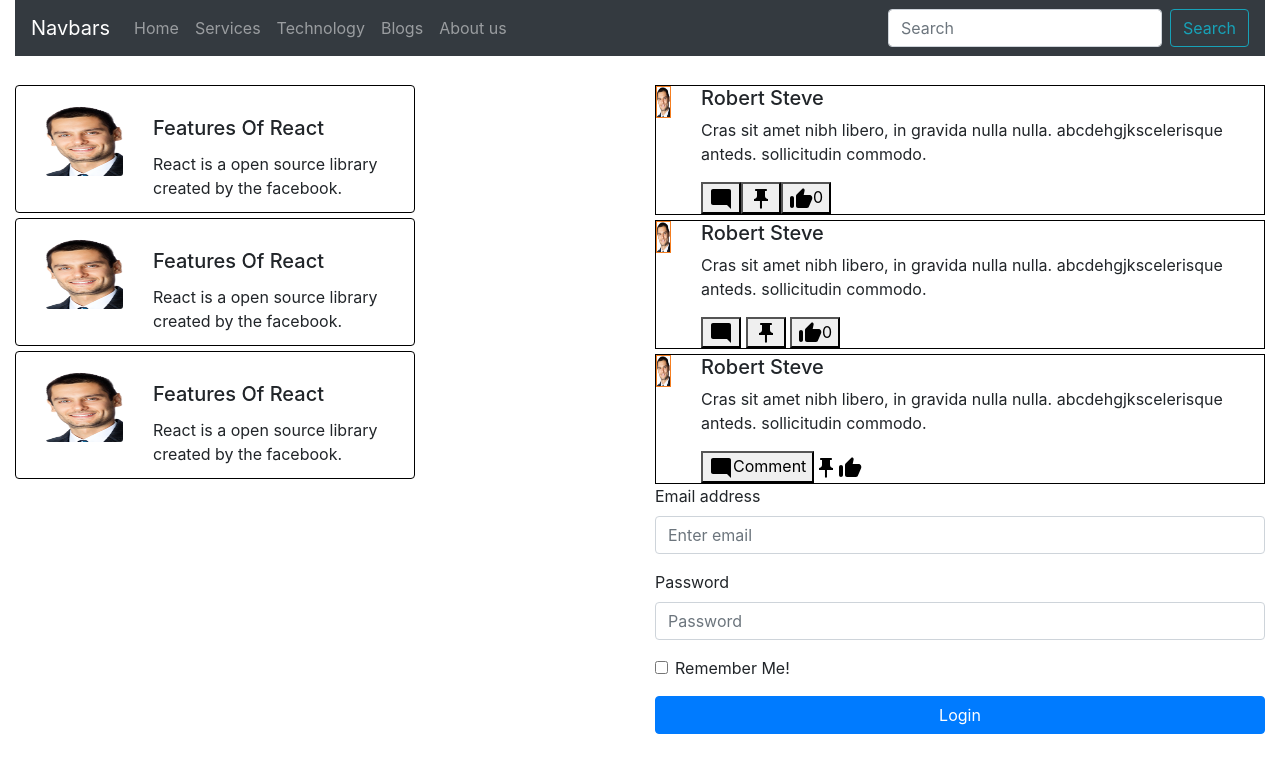
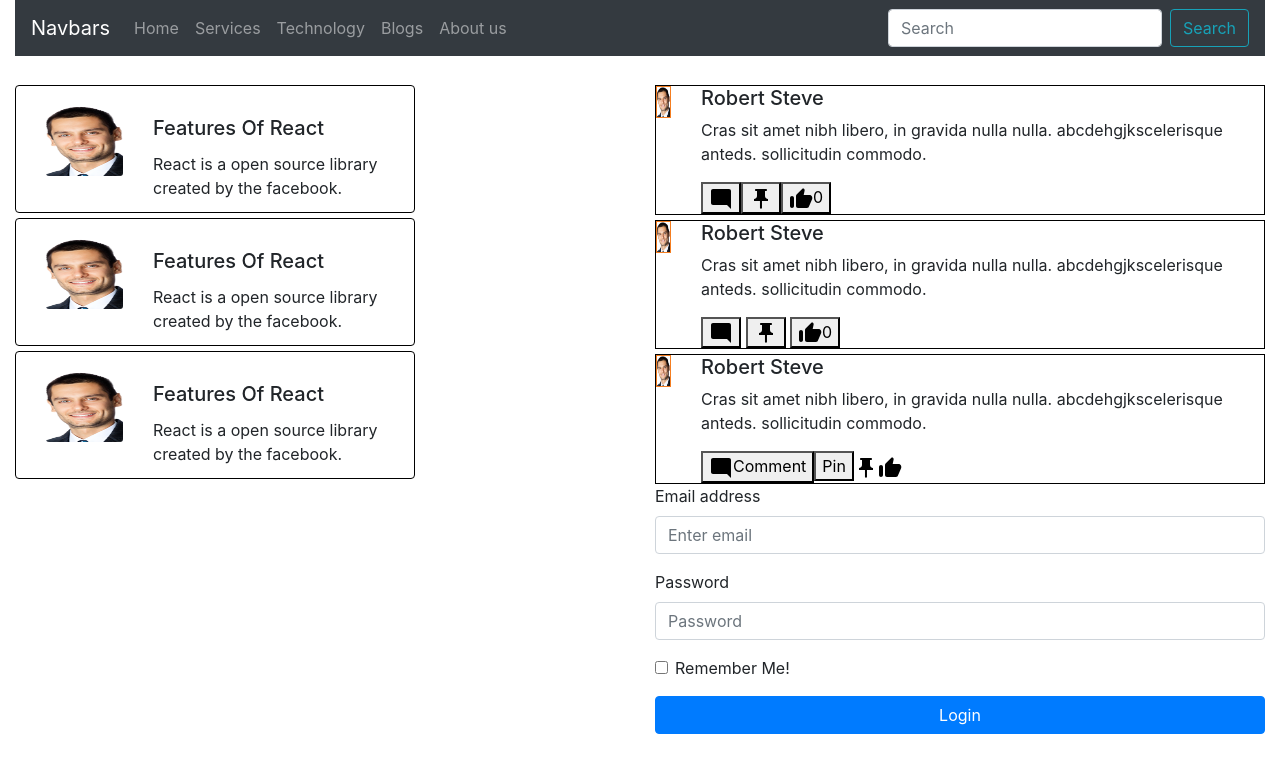
Before and after one commit to MdTauseef27/PracticePurpose, a React (Create React App) app: page / in a window 1280 px wide. Shown: the top 772 px of the page. Built offline with nearby package versions, Linux system fonts and the light colour scheme.

Commit message:
added pin button

```diff
--- a/src/Component/Mediaex.jsx
+++ b/src/Component/Mediaex.jsx
@@ -87,7 +87,7 @@ export const Mediaex = () => {
           <button>
             <img src={CommentLogo} alt=""></img>Comment
           </button>
-
+          <button>Pin</button>
           <img src={PinLogo} alt=""></img>
           <img src={LikesLogo} alt=""></img>
         </Media.Body>
```
